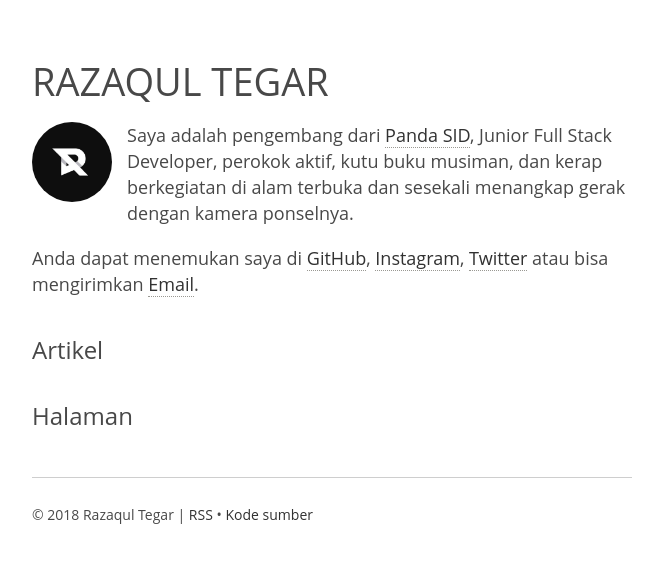
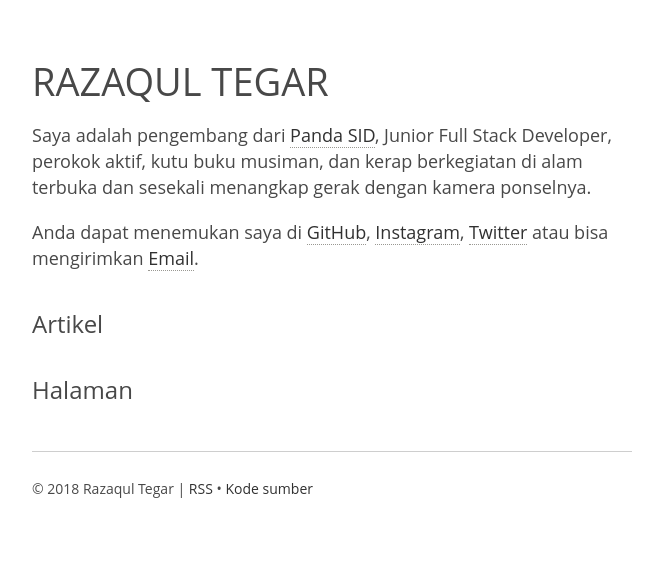
Before and after one commit to razaqultegar/razaqultegar.com, a Gatsby site: page / in a window 1280 px wide. Shown: the whole page, without its empty margins (308-971 px from the left). Built offline with nearby package versions, Linux system fonts and the light colour scheme; Gatsby itself is replaced by a stand-in of ours.

Commit message:
Update index pages

```diff
--- a/src/pages/index.js
+++ b/src/pages/index.js
@@ -6,7 +6,6 @@ import SEO from "../components/SEO";
 import PageListing from "../components/PageListing";
 import PostListing from "../components/PostListing";
 import config from "../utils/SiteConfig";
-import profile from "../../content/uploads/foto.jpg";
 
 export default class Index extends Component {
   state = {
@@ -23,7 +22,6 @@ export default class Index extends Component {
         <SEO />
         <header>
           <h1>RAZAQUL TEGAR</h1>
-          <img src={profile} width="150" height="150" alt="Razaqul Tegar" className="avatar" align="left" />
           <p className="header">Saya adalah pengembang dari <a href="https://www.panda.id">Panda SID</a>, Junior Full Stack Developer, perokok aktif, kutu buku musiman, dan kerap berkegiatan di alam terbuka dan sesekali menangkap gerak dengan kamera ponselnya.</p>
           <p>Anda dapat menemukan saya di <a href="https://github.com/razaqultegar/" target="_blank" rel="noopener noreferrer">GitHub</a>, <a href="https://www.instagram.com/razaqultegar/" target="_blank" rel="noopener noreferrer">Instagram</a>, <a href="https://twitter.com/razaqultegar" target="_blank" rel="noopener noreferrer">Twitter</a> atau bisa mengirimkan <a href="mailto:myrazaqul@gmail.com" target="_blank" rel="noopener noreferrer">Email</a>.</p>
         </header>
--- a/src/styles/main.scss
+++ b/src/styles/main.scss
@@ -63,18 +63,6 @@ img {
 header {
   margin-top: 30px;
   margin-bottom: 20px;
-  .avatar {
-    background-size: 100%;
-    display: block;
-    height: 80px;
-    overflow: hidden;
-    border-radius: 100px;
-    -moz-border-radius: 100px;
-    -webkit-border-radius: 100px;
-    width: 80px;
-    margin-right: 15px;
-    box-shadow: none;
-  }
 }
 
 .page {
@@ -449,9 +437,4 @@ footer {
     max-width: 100%;
     height: auto;
   }
-
-  img.avatar {
-    height: 110px;
-    width: 110px;
-  }
 }
```
Also changed, not shown: content/uploads/foto.jpg (deleted).
